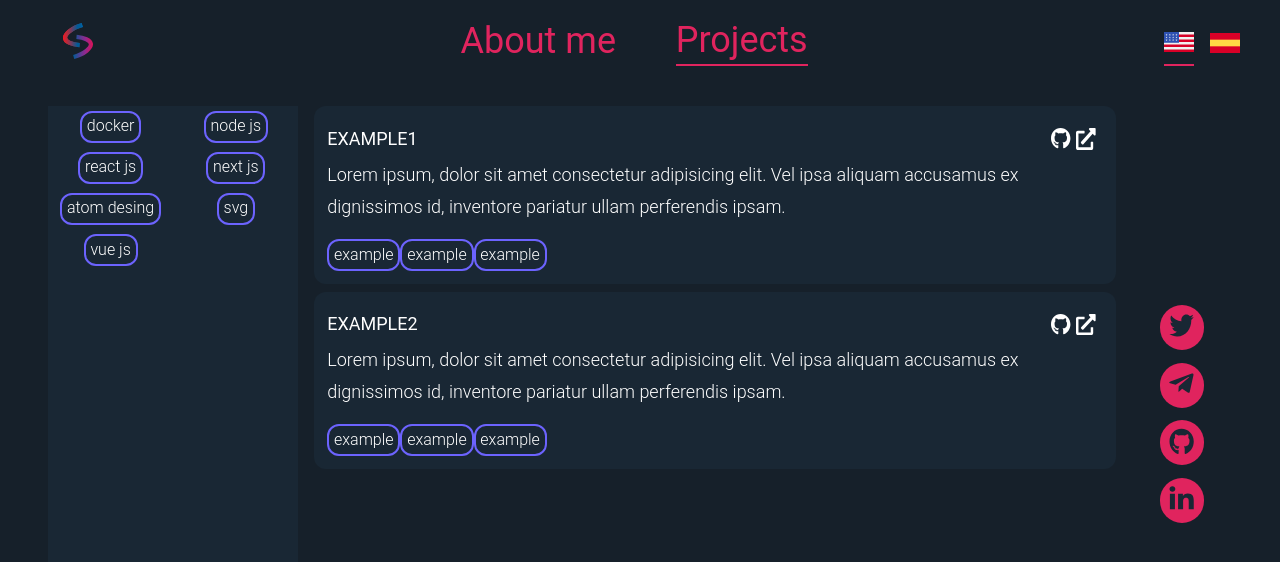
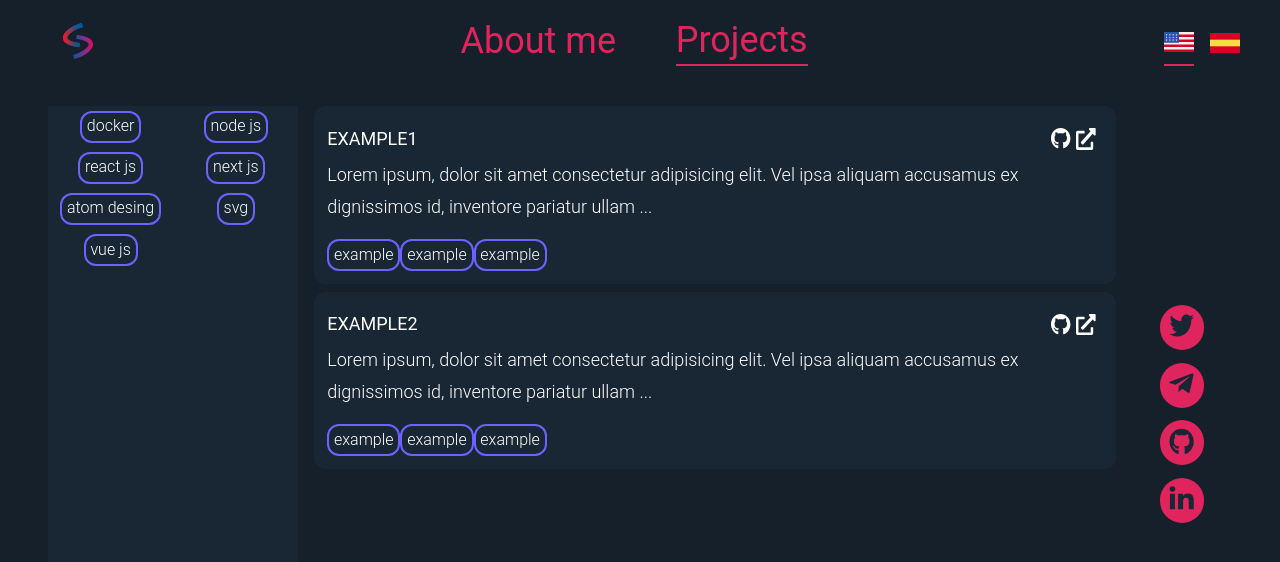
Before and after one commit to senixcode/My-web, a Next.js app: page /projects in a window 1280 px wide. Shown: the top 562 px of the page. Built offline with nearby package versions, Linux system fonts and the light colour scheme.

Commit message:
feat: :sparkles: Added function get project summary

```diff
--- a/src/components/organisms/ProjectContent.tsx
+++ b/src/components/organisms/ProjectContent.tsx
@@ -2,18 +2,21 @@ import { FC } from "react";
 import styled, { css } from "styled-components";
 import { Container } from "../../../styles/system/Container";
 import { IProjects } from "../../cmsFaker/getProjects";
+import { getResumeProject } from "../../helper/getResumeProject";
 import { PropStyleTheme } from "../../types";
 import { ProjectCard } from "../molecules/ProjectCard";
 const Projects: FC<{ projects: Array<IProjects> }> = (props) => (
   <Container gridTemplateRowsMd={`1fr 1fr`} gridRowGap=".5em" styles={projects}>
-    {props.projects.map((project, i) => (
+    {props.projects.map((project) => {
+      const {description} = getResumeProject(project.description)
+      return(
       <ProjectCard
-      key={i}
+      key={project.id}
         title={project.title}
-        description={project.description}
+        description={description}
         topics={project.topics}
       />
-    ))}
+    )})}
   </Container>
 );
 export const ProjectContent:FC<{ projects: Array<IProjects> }> = (props) => (
```
